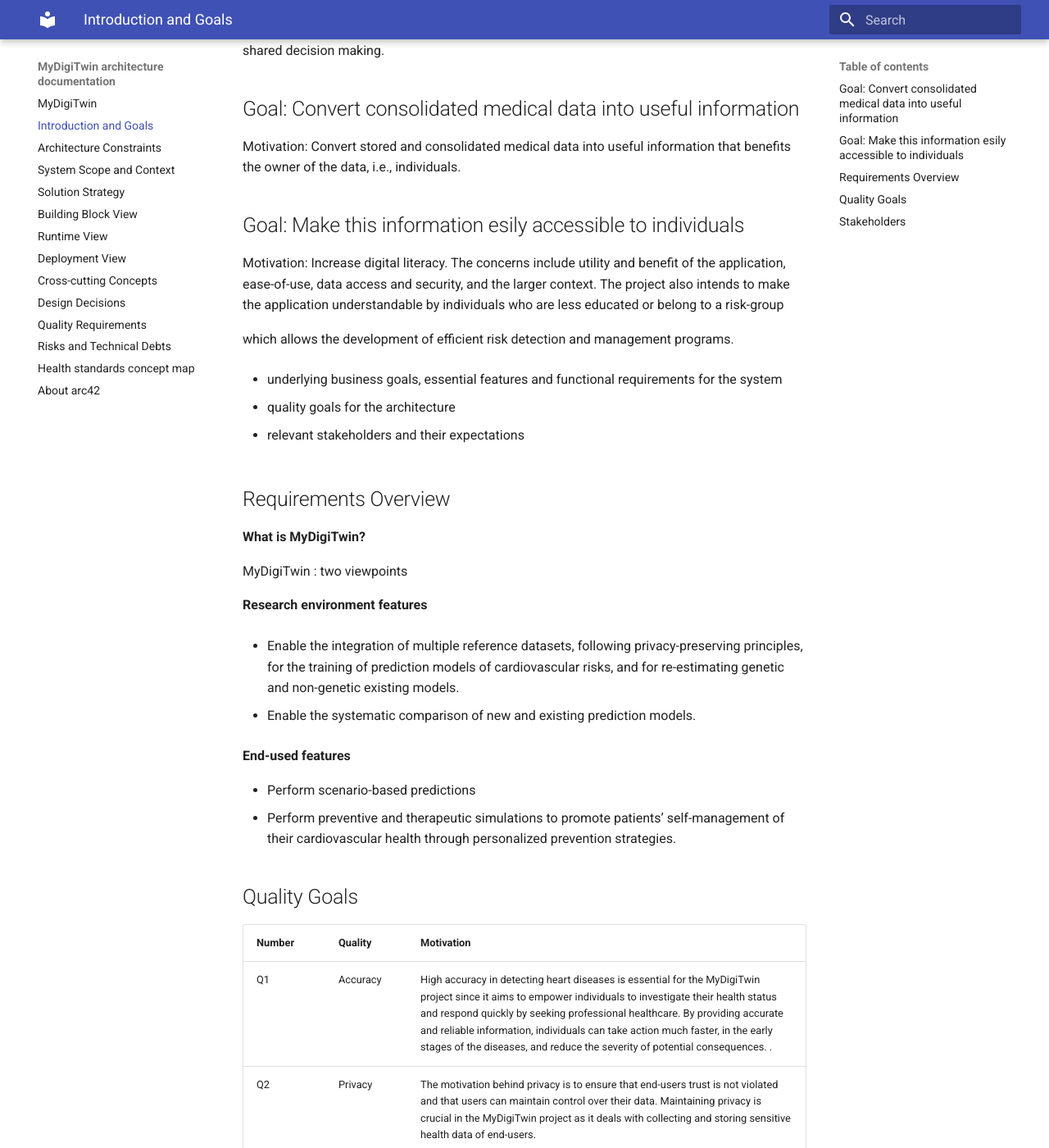
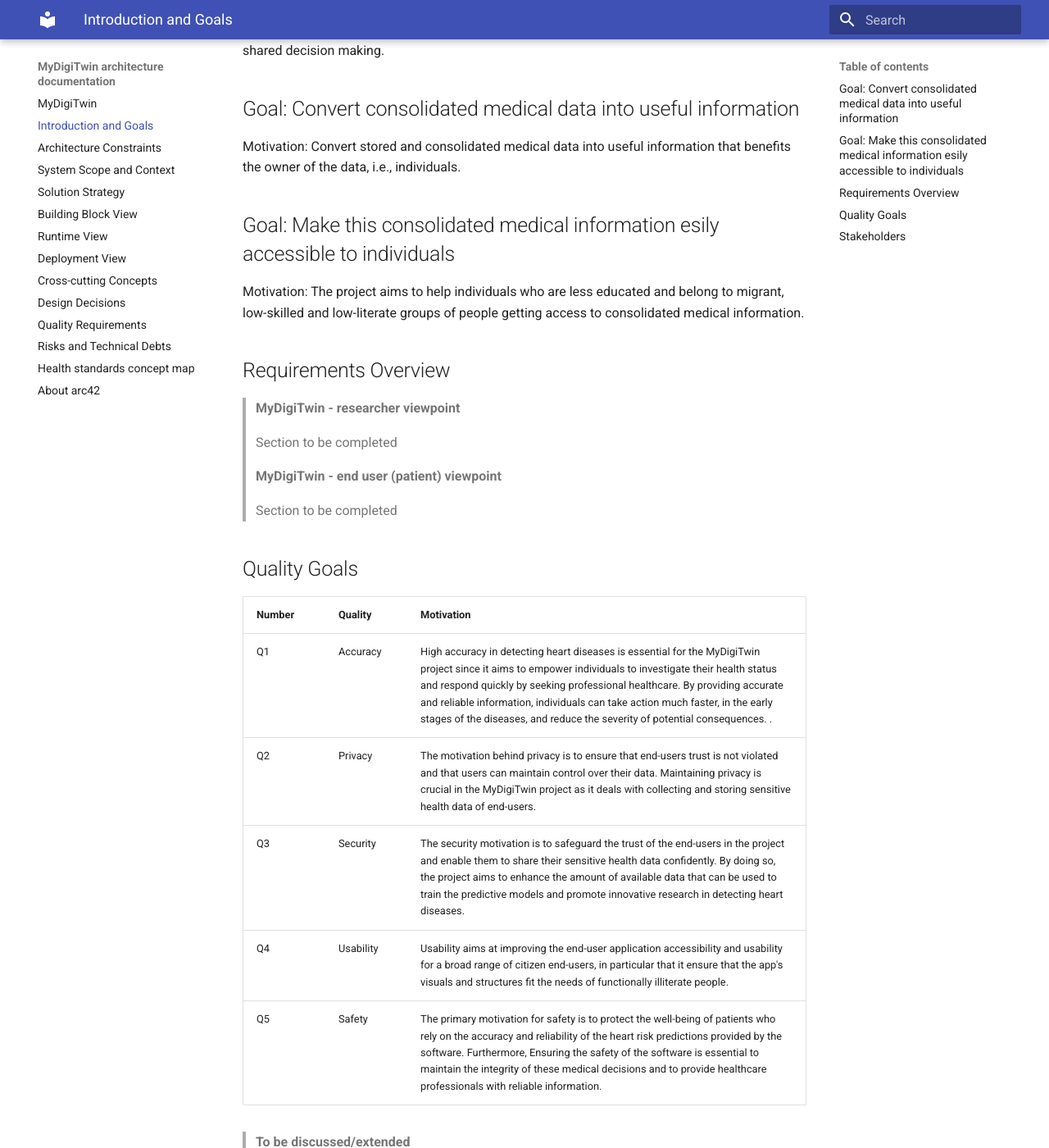
Before and after one commit to MyDigiTwinNL/MyDigiTwin-architecture-documentation, an MkDocs documentation site: the page built from docs/01.Introduction and Goals.md, in a window 1280 px wide and 1400 px high, scrolled down 591 px. Shown: the whole window at 82% size. Built offline with MkDocs 1.6.1 and Material for MkDocs 9.7.7, drawn with Linux system fonts in a browser that asks for light colours; some of the changed text lies outside the part shown.

Commit message:
introduction base content, comments/placeholders

```diff
--- a/docs/01.Introduction and Goals.md
+++ b/docs/01.Introduction and Goals.md
@@ -8,38 +8,24 @@ MyDigiTwin is a scientific initiative to develop a platform in which individuals
 
 Motivation: Convert stored and consolidated medical data into useful information that benefits the owner of the data, i.e., individuals.
 
-## Goal: Make this information esily accessible to individuals
+## Goal: Make this consolidated medical information esily accessible to individuals
 
-Motivation: Increase digital literacy. The concerns include utility and benefit of the application, ease-of-use, data access and security, and the larger context. The project also intends to make the application understandable by individuals who are less educated or belong to a risk-group
-
-which allows the development of efficient risk detection and management programs.
-
-
--   underlying business goals, essential features and functional
-    requirements for the system
-
--   quality goals for the architecture
-
--   relevant stakeholders and their expectations
+Motivation: The project aims to help individuals who are less educated and belong to migrant, low-skilled and low-literate groups of people getting access to consolidated medical information.
 
 
 Requirements Overview
 ---------------------
 
-**What is MyDigiTwin?**
 
-MyDigiTwin : two viewpoints
 
-**Research environment features**
+> **MyDigiTwin - researcher viewpoint**
+>
+> Section to be completed
 
-* Enable the integration of multiple reference datasets, following privacy-preserving principles, for the training of prediction models of cardiovascular risks, and for re-estimating genetic and non-genetic existing models.
 
-* Enable the systematic comparison of new and existing prediction models.
-
-**End-used features**
-
-* Perform scenario-based predictions
-* Perform preventive and therapeutic simulations to promote patients’ self-management of their cardiovascular health through personalized prevention strategies.
+> **MyDigiTwin - end user (patient) viewpoint**
+>
+> Section to be completed
 
 
 Quality Goals
@@ -53,48 +39,29 @@ Quality Goals
 | Q4     | Usability         | Usability aims at improving the end-user application accessibility and usability for a broad range of citizen end-users, in particular that it ensure that the app's visuals and structures fit the needs of functionally illiterate people.               |
 | Q5     | Safety                | The primary motivation for safety is to protect the well-being of patients who rely on the accuracy and reliability of the heart risk predictions provided by the software.  Furthermore, Ensuring the safety of the software is essential to maintain the integrity of these medical decisions and to provide healthcare professionals with reliable information.|
 
+> **To be discussed/extended**
+>
+> Section to be completed
 
 
 Stakeholders
 ------------
 
-
-
 | Role/Name | Goal/Boundaries |
 |------------------|------------------|
 | [PGO](12.Glossary.md)  |  |
 | Patient  | Patients in The Netherlands affiliated to a PGO that provides MyDigiTwin services  |
-| Clinical specualists  |  |
+| Clinical specialists  |  |
 
+**Stakeholders overview**
+> **Stakeholders overview**
+>
+> Section to be completed: all person, roles or organizations that should know the architecture, have to be convinced of the architecture, have to work with the architecture or with code, need the documentation of the architecture for their work, have to come up with decisions about the system or its development
 
+**Roles**
+> **Roles**
+> To be discussed and completed: names, person names, and their expectations with respect to the architecture and its documentation.
 
-
-**Contents.**
-
-Explicit overview of stakeholders of the system, i.e. all person, roles
-or organizations that
-
--   should know the architecture
-
--   have to be convinced of the architecture
-
--   have to work with the architecture or with code
-
--   need the documentation of the architecture for their work
-
--   have to come up with decisions about the system or its development
-
-**Motivation.**
-
-You should know all parties involved in development of the system or
-affected by the system. Otherwise, you may get nasty surprises later in
-the development process. These stakeholders determine the extent and the
-level of detail of your work and its results.
-
-**Form.**
-
-Table with role names, person names, and their expectations with respect
-to the architecture and its documentation.
 
 | Role/Name   | Contact                   | Expectations              |
 | ----------- | ------------------------- | ------------------------- |
```
